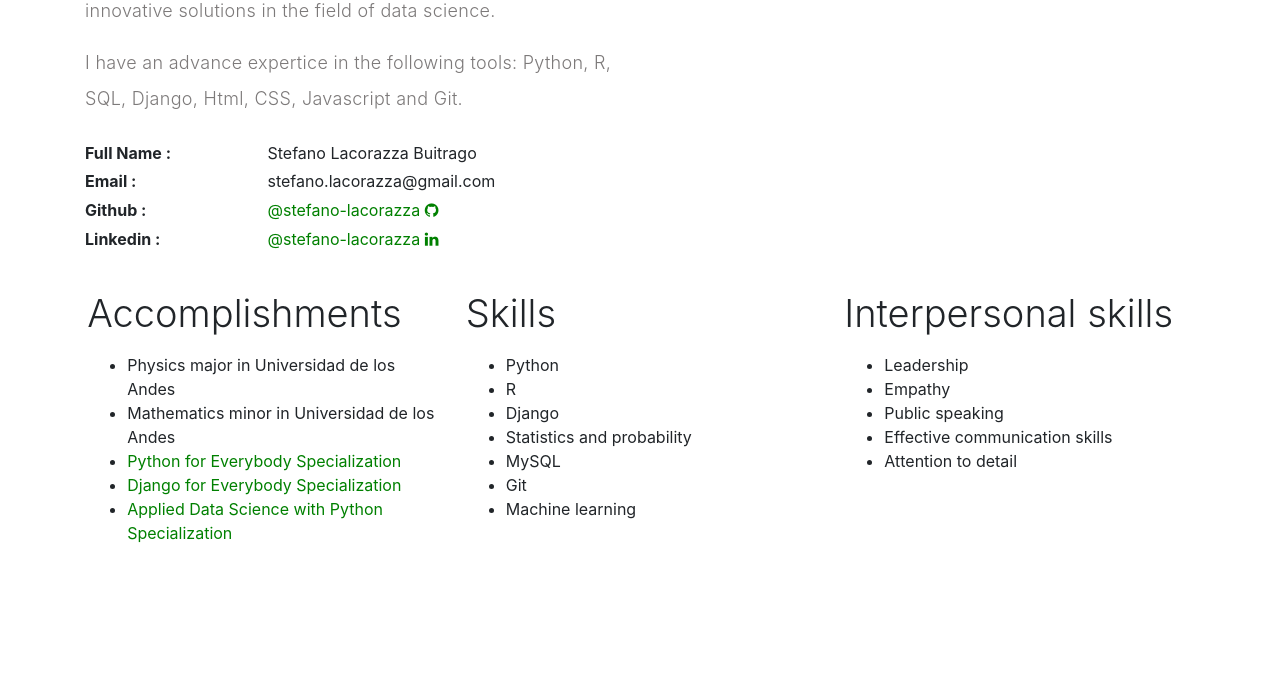
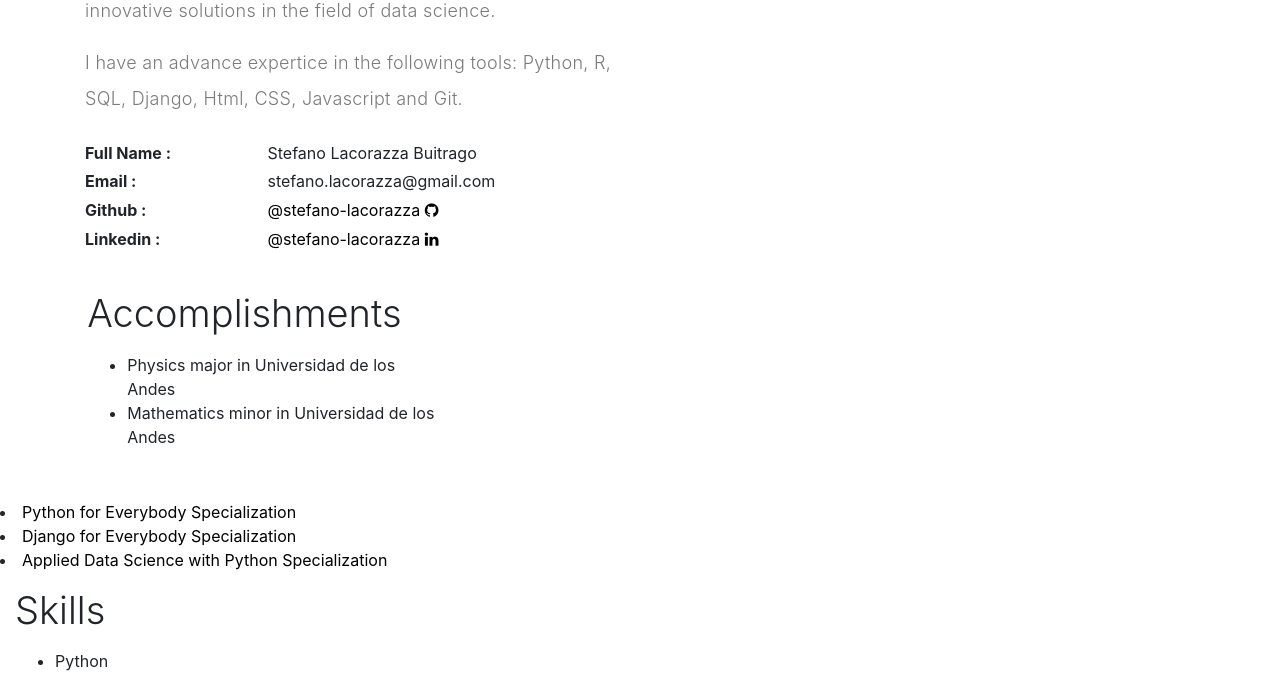
Before and after one commit to stefano-lacorazza/portfolio, a Django app: page / in a window 1280 px wide. Shown: the part 869-1545 px from the top of the page. Run offline with Django 4.2, Linux system fonts and the light colour scheme; some libraries are stand-ins or nearby versions; some web fonts are replaced.

Commit message:
Update index.html

```diff
--- a/myportfolio/templates/mainsite/index.html
+++ b/myportfolio/templates/mainsite/index.html
@@ -24,7 +24,7 @@
      <link rel="stylesheet" href="https://cdnjs.cloudflare.com/ajax/libs/font-awesome/4.7.0/css/font-awesome.min.css">
      <!-- MAIN CSS -->
      <link rel="stylesheet" href="{% static 'mainsite/css/tooplate-ben-resume-style.css' %}">
-     <link rel="stylesheet" href="https://cdnjs.cloudflare.com/ajax/libs/font-awesome/4.7.0/css/font-awesome.min.css">
+
 
 </head>
 
@@ -141,16 +141,14 @@
                 <p><ul>
                   <li>Physics major in Universidad de los Andes</li>
                   <li>Mathematics minor in Universidad de los Andes</li>
-                  <style>
-                    a:link {
-                      color: green;
-                      background-color: transparent;
-                      text-decoration: none;
-                    }
-                </style>
+                </div>
+            </div>
+        </div>
+                  <div class="item">
                   <li><a  href="https://www.coursera.org/account/accomplishments/specialization/certificate/EECBRAZVVVKF" target="_blank">Python for Everybody Specialization</a></li>
                   <li><a  href="https://www.coursera.org/account/accomplishments/specialization/certificate/6SXG2S7ZXYNS" target="_blank">Django for Everybody Specialization</a></li>
                   <li><a  href="https://www.coursera.org/account/accomplishments/specialization/certificate/VCQXQPHNMDWV" target="_blank">Applied Data Science with Python Specialization</a></li>
+                </div>
                 </ul>
 
                 </p>
```
